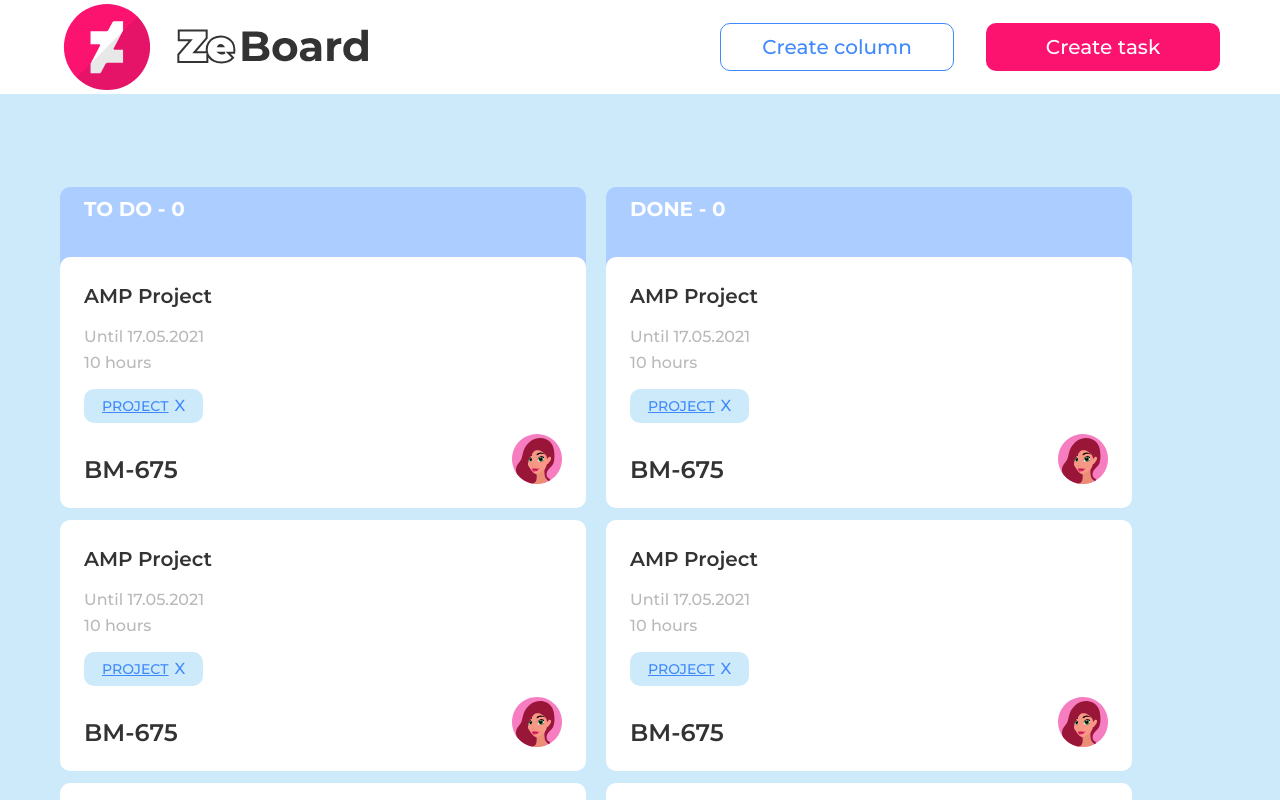
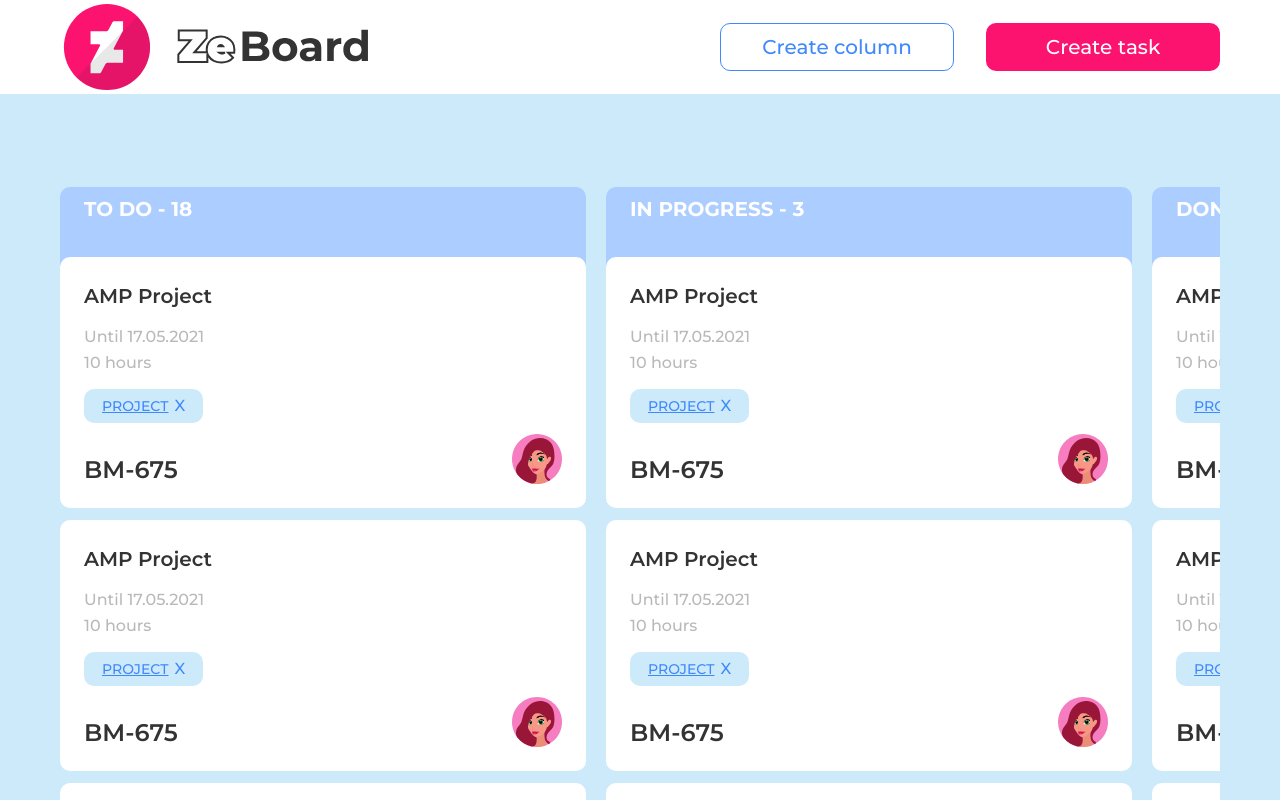
Before and after one commit to Poznalex/my-crm-main, a Vue app: page / in a window 1280 px wide. Built offline with nearby package versions, Linux system fonts and the light colour scheme.

Commit message:
Revert "squashed commits of 21-branch (#27)"
This reverts commit fe8fd81bc56c512fc3b2c9f5910dd06710093c88.

```diff
--- a/src/App.vue
+++ b/src/App.vue
@@ -1,7 +1,7 @@
 <script setup>
 import { ref } from 'vue';
 import Header from '/src/components/Header.vue';
-import Main from '/src/components/MainComponent.vue';
+import Main from '/src/components/Main.vue';
 import Modal from '/src/components/Modal/Modal.vue';
 
 const isShowModal = ref(false);
@@ -16,34 +16,19 @@ function closeModal() {
     isShowModal.value = false;
     modalComponent.value = null;
 }
-
-const savedArrayColumns = JSON.parse(localStorage.getItem('arrColumnsInLocalStorage'));
-console.log(JSON.parse(localStorage.getItem('arrColumnsInLocalStorage')));
-
-function AddColumnToColumnArray(name) {
-    const newColumn =
-    {
-        title: name,
-        tasksCount: "0",
-        order: savedArrayColumns.length - 1,
-    }
-    console.log(newColumn);
-
-    savedArrayColumns.splice(savedArrayColumns.length - 1, 0, newColumn); //вставляем новую колонку  в массив колонок
-    window.location.reload()
-    localStorage.setItem('arrColumnsInLocalStorage', JSON.stringify(savedArrayColumns)); //сохраняем обновленный массив колонок в локал сторэдж
-}
-// localStorage.clear();
-
 </script>
 
 <template>
     <Header @open-modal="openModal" />
     <Main @open-modal="openModal" />
     <Teleport to="body">
-        <Modal v-show="isShowModal" :defaultComponent="modalComponent" @close="closeModal"
-            @add-new-column="AddColumnToColumnArray">
+        <Modal
+            v-show="isShowModal"
+            :defaultComponent="modalComponent"
+            @close="closeModal"
+        >
         </Modal>
     </Teleport>
 </template>
+
 <style scoped></style>
--- a/src/components/Column/Column.vue
+++ b/src/components/Column/Column.vue
@@ -1,6 +1,4 @@
-
 <script setup>
-
 import { ref } from 'vue';
 import TaskCard from '/src/components/TaskCard/TaskCard.vue';
 
@@ -21,7 +19,6 @@ const showTasks = () => {
                 src="/src/assets/images/main/column-arrow.svg"
             />
         </div>
-
         <div class="column__tasks">
             <TaskCard
                 projectName="X"
--- a/src/components/Column/CreateColumnForm.vue
+++ b/src/components/Column/CreateColumnForm.vue
@@ -1,23 +1,13 @@
-<script setup>
-import { defineEmits, ref } from 'vue';
-const emit = defineEmits(['close','add-new-column']);
- const userInput = ref(''); // Создаём реактивное значение
+<script setup></script>
 
-
-function handleClick() {
-  emit('add-new-column', userInput.value);
-  emit('close');
-}
-
-  </script>
 <template>
     <div class="create-column">
         <div class="create-column__title">Create column</div>
         <form class="create-column__form">
             <label class="create-column__form-label" for="name">Name</label>
-            <input type="text" id="name" name="name" placeholder="NEW" maxlength="75" v-model="userInput" />
+            <input type="text" id="name" name="name" placeholder="NEW" maxlength="75" />
         </form>
-        <button type="button" class="create-column__button-add"  @click="handleClick">Add</button>
+        <button type="button" class="create-column__button-add">Add</button>
         <button
             type="button"
             class="create-column__button-cancel"
--- /dev/null
+++ b/src/components/Main.vue
@@ -0,0 +1,123 @@
+<script setup>
+import Column from '/src/components/Column/Column.vue';
+import CreateColumnForm from '/src/components/Column/CreateColumnForm.vue';
+</script>
+
+<template>
+    <div class="main">
+        <div class="columns-wrapper">
+            <Column
+                title="to do"
+                amountTasks="18"
+                @open-modal="(taskInformation) => $emit('open-modal', taskInformation)"
+            />
+            <Column
+                title="in progress"
+                amountTasks="3"
+                @open-modal="(taskInformation) => $emit('open-modal', taskInformation)"
+            />
+            <Column
+                title="done"
+                amountTasks="456"
+                @open-modal="(taskInformation) => $emit('open-modal', taskInformation)"
+            />
+        </div>
+        <div class="main__create-column" @click="$emit('open-modal', CreateColumnForm)">
+            <div class="create-column__text">Create column</div>
+            <div class="create-column__icon">
+                <img alt="plus" src="/src/assets/images/main/create-plus.svg" />
+            </div>
+        </div>
+    </div>
+</template>
+
+<style>
+.main {
+    display: flex;
+    flex-direction: column;
+    padding: 24px 10px 0;
+    justify-content: center;
+    align-items: center;
+}
+
+.main__create-column {
+    display: flex;
+    align-items: center;
+    cursor: pointer;
+}
+
+.columns-wrapper {
+    display: flex;
+    flex-direction: column;
+    width: 100%;
+}
+
+.create-column__text {
+    width: auto;
+    line-height: 18px;
+    color: var(--main-color-light-blue);
+}
+
+.create-column__icon {
+    display: flex;
+    justify-content: center;
+    width: 14px;
+    height: 14px;
+    margin-left: 4px;
+    flex-shrink: 0;
+}
+
+@media screen and (min-width: 768px) {
+    .main {
+        flex-direction: row;
+        justify-content: unset;
+        align-items: unset;
+        padding: 93px 24px 0;
+        flex-grow: 1;
+        overflow: hidden;
+    }
+
+    .main__create-column {
+        display: none;
+    }
+
+    .columns-wrapper {
+        display: flex;
+        flex-direction: row;
+        overflow: scroll;
+    }
+
+    .columns-wrapper::-webkit-scrollbar {
+        width: 6px;
+        height: 6px;
+    }
+
+    .columns-wrapper::-webkit-scrollbar-thumb {
+        border-radius: 8px;
+        background: var(--main-color-light-blue);
+    }
+
+    .columns-wrapper::-webkit-scrollbar-track {
+        border-radius: 8px;
+        background-color: var(--main-color-white);
+    }
+
+    .columns-wrapper::-webkit-scrollbar-corner,
+    .columns-wrapper::-webkit-scrollbar-track:horizontal {
+        background-color: transparent;
+        margin-right: 20px;
+    }
+}
+
+@media screen and (min-width: 1024px) {
+    .main {
+        padding: 93px 60px 0;
+    }
+}
+
+@media screen and (min-width: 1400px) {
+    .main {
+        padding: 93px 150px 0;
+    }
+}
+</style>
--- a/src/components/MainComponent.vue
+++ /dev/null
@@ -1,169 +0,0 @@
-<script setup>
-import Column from "/src/components/Column/Column.vue";
-import CreateColumnForm from "/src/components/Column/CreateColumnForm.vue";
-import { ref } from "vue";
-const localStorageColumns =
-  JSON.parse(localStorage.getItem("arrColumnsInLocalStorage")) || [];
-const arrColumns = [
-  {
-    title: "to do",
-    tasksCount: 0,
-    order: 0,
-  },
-
-  {
-    title: "Done",
-    tasksCount: 0,
-    order: 1,
-  },
-];
-const savedArrayColumns = localStorageColumns.length ? localStorageColumns : arrColumns;
-localStorage.setItem("arrColumnsInLocalStorage",JSON.stringify(savedArrayColumns)
-);
-    const draggableColumns = ref(savedArrayColumns);
-
-    let draggedIndex = null;
-
-    const isDraggable = (index) => {
-      return index !== 0 && index !== draggableColumns.value.length - 1;
-    };
-
-    const onDragStart = (event, index) => {
-      if (!isDraggable(index)) return;
-      draggedIndex = index;
-      event.dataTransfer.effectAllowed = "move";
-    };
-
-    const onDrop = (event, index) => {
-        if (!isDraggable(index) || draggedIndex === null || !isDraggable(draggedIndex)) return;
-        if (draggedIndex === index) return;
-        if (draggableColumns.value.index === 0 && draggableColumns.value.length - 1) {
-        draggableColumns.value.prevent
-      }
-
-      const movedColumn = draggableColumns.value[draggedIndex];
-      draggableColumns.value.splice(draggedIndex, 1);
-      draggableColumns.value.splice(index, 0, movedColumn);
-
-      draggedIndex = null;
-    };
-
-</script>
-
-<template>
-  <div class="main">
-    <div class="columns-wrapper">
-      <Column
-        v-for="(item, index) in draggableColumns"
-        :key="index"
-        :title="item.title"
-        :amountTasks="item.tasksCount"
-
-        :draggable="isDraggable(index)"
-              @dragstart="onDragStart($event, index)"
-              @dragover.prevent
-              @drop="onDrop($event, index)"
-              class="draggable-column"
-
-        @open-modal="(taskInformation) => $emit('open-modal', taskInformation)"
-      />
-    </div>
-
-    <div
-      class="main__create-column"
-      @click="$emit('open-modal', CreateColumnForm)"
-    >
-      <div class="create-column__text">Create column</div>
-      <div class="create-column__icon">
-        <img alt="plus" src="/src/assets/images/main/create-plus.svg" />
-      </div>
-    </div>
-  </div>
-</template>
-
-<style>
-.main {
-  display: flex;
-  flex-direction: column;
-  padding: 24px 10px 0;
-  justify-content: center;
-  align-items: center;
-}
-
-.columns-wrapper {
-    display: flex;
-    flex-direction: column;
-    width: 100%;
-}
-
-.main__create-column {
-  display: flex;
-  align-items: center;
-  cursor: pointer;
-}
-
-.create-column__text {
-  width: auto;
-  line-height: 18px;
-  color: var(--main-color-light-blue);
-}
-
-.create-column__icon {
-  display: flex;
-  justify-content: center;
-  width: 14px;
-  height: 14px;
-  margin-left: 4px;
-  flex-shrink: 0;
-}
-
-@media screen and (min-width: 768px) {
-  .main {
-    flex-direction: row;
-    justify-content: unset;
-    align-items: unset;
-    padding: 93px 24px 0;
-    flex-grow: 1;
-    overflow: hidden;
-  }
-
-  .main__create-column {
-    display: none;
-  }
-
-  .columns-wrapper {
-      display: flex;
-      flex-direction: row;
-      overflow: scroll;
-  }
-  .columns-wrapper::-webkit-scrollbar {
-      width: 6px;
-      height: 6px;
-  }
-  .columns-wrapper::-webkit-scrollbar-thumb {
-      border-radius: 8px;
-      background: var(--main-color-light-blue);
-  }
-  .columns-wrapper::-webkit-scrollbar-track {
-      border-radius: 8px;
-      background-color: var(--main-color-white);
-  }
-  .columns-wrapper::-webkit-scrollbar-corner,
-  .columns-wrapper::-webkit-scrollbar-track:horizontal {
-      background-color: transparent;
-      margin-right: 20px;
-  }
-}
-
-@media screen and (min-width: 1024px) {
-  .main {
-    padding: 93px 60px 0;
-  }
-}
-
-@media screen and (min-width: 1400px) {
-  .main {
-    padding: 93px 150px 0;
-  }
-}
-</style>
--- a/src/components/Modal/Modal.vue
+++ b/src/components/Modal/Modal.vue
@@ -9,9 +9,9 @@ const props = defineProps({
 
 <template>
     <Transition name="modal">
-        <div class="modal-mask" v-if="defaultComponent">
-            <div  class="modal-container">
-                <component :is="defaultComponent" @close="$emit('close')"  @add-new-column="(e) => $emit('add-new-column', e)" />
+        <div class="modal-mask">
+            <div v-if="defaultComponent" class="modal-container">
+                <component :is="defaultComponent" @close="$emit('close')" />
             </div>
         </div>
     </Transition>
```
